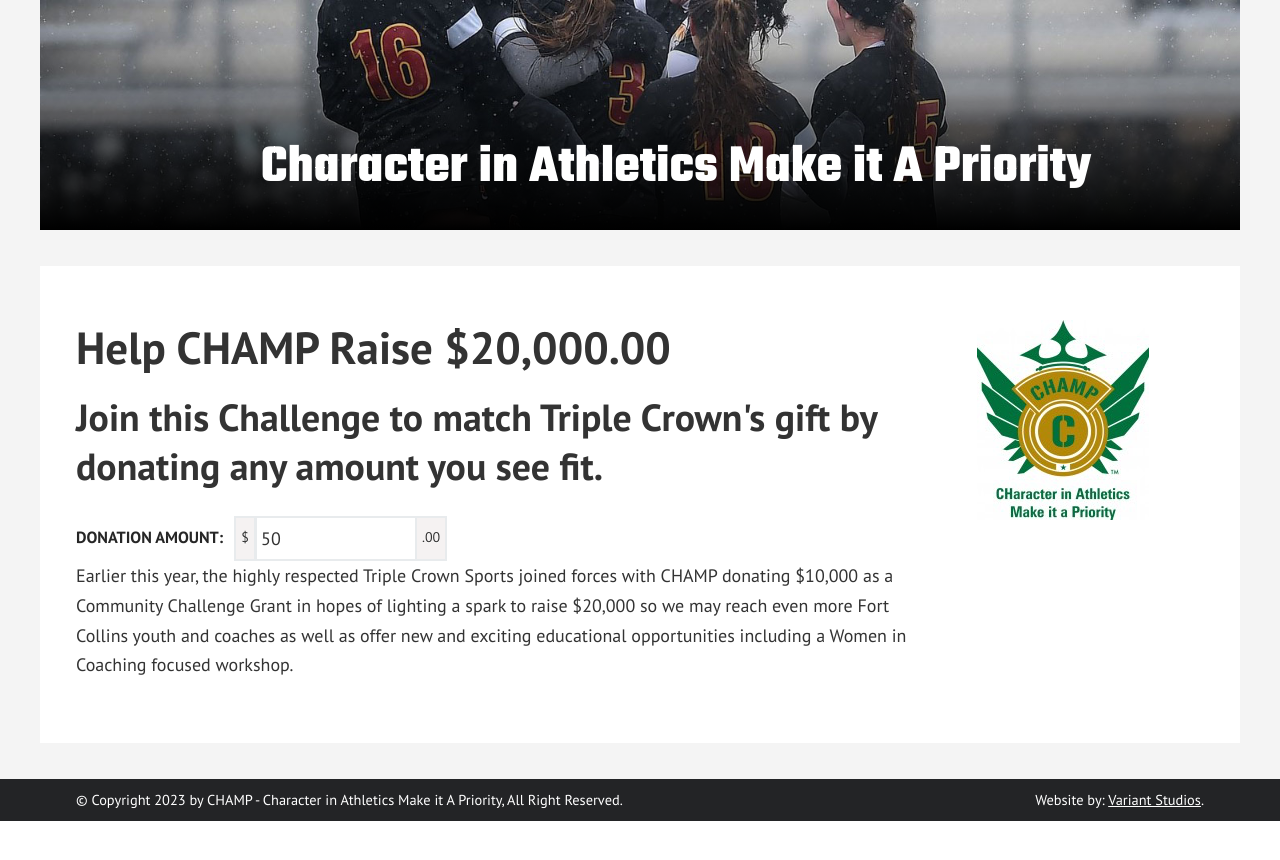
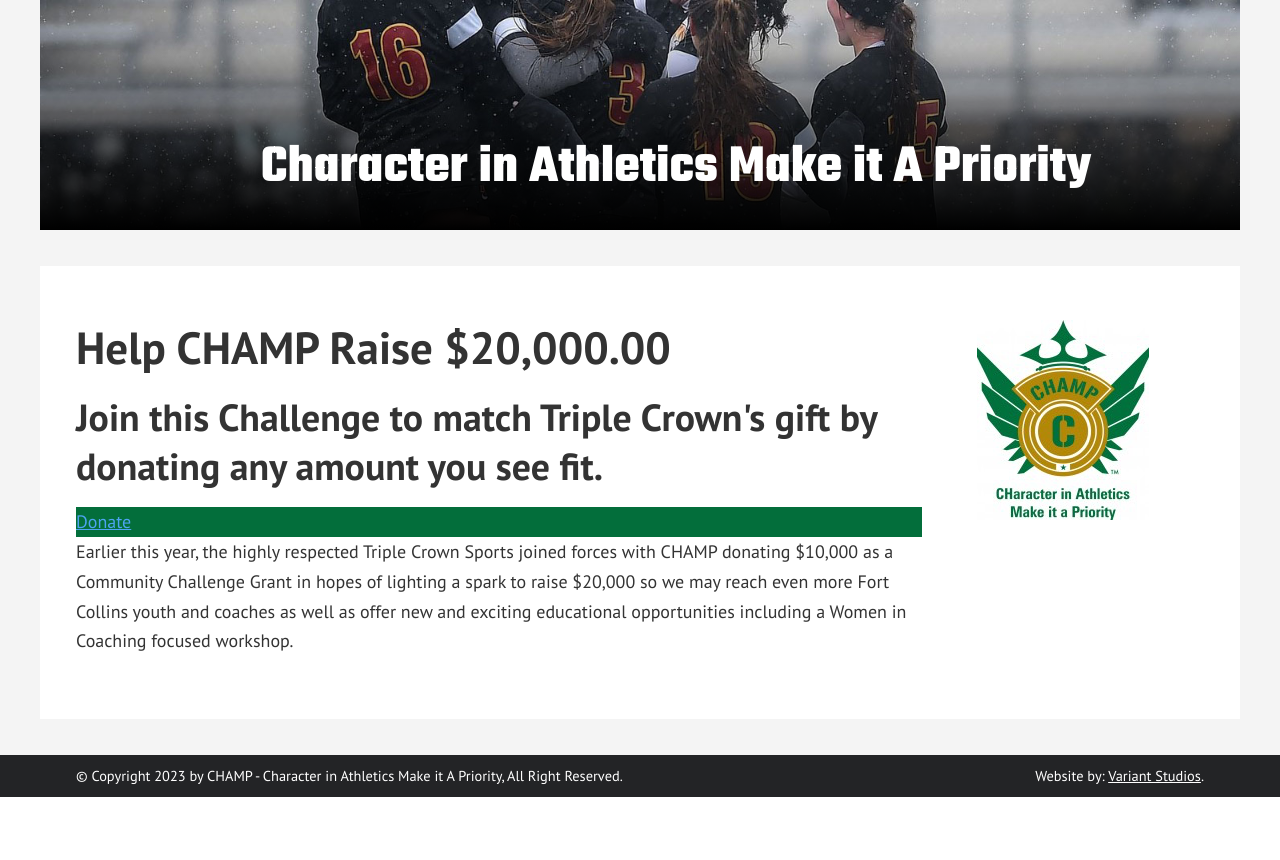
Before and after one commit to variantstudios/donate.champfc.com, a Jekyll site: the page built from index.html, in a window 1280 px wide. Shown: the top 860 px of the page. Built offline with Jekyll 4.4.1, drawn with Linux system fonts in a browser that asks for light colours; cached includes are drawn as plain includes.

Commit message:
Removed the dynamic form for static link/button to new Stripe donate page.

```diff
--- a/_layouts/front.html
+++ b/_layouts/front.html
@@ -23,7 +23,10 @@
                 <h3>Join this Challenge to match Triple Crown's gift by donating any amount you see fit.</h3>
 
                 <div class="clearfix">
-                <form id="stripeForm" action="https://wt-bbb812ec6f1b786e8adf620306562f3c-0.sandbox.auth0-extend.com/champ-donate?currency=USD&description={{page.stripe.description}}&amount={{page.stripe.price}}" method="POST">
+                    <a type="submit" class="stripe-button-el" style="visibility: visible;"
+                        href="https://buy.stripe.com/4gw8xea5n8Pv1c46oo" target="_blank"><span
+                            style="display: block; min-height: 30px;">Donate</span></a>
+                    <!-- <form id="stripeForm" action="https://wt-bbb812ec6f1b786e8adf620306562f3c-0.sandbox.auth0-extend.com/champ-donate?currency=USD&description={{page.stripe.description}}&amount={{page.stripe.price}}" method="POST">
                     <div class="clearfix">
                         <script src="https://checkout.stripe.com/checkout.js" class="stripe-button" data-key="{{page.stripe.public_key}}" data-amount=d ata-name="CHAMP" data-description="{{page.stripe.description}}" data-label="{{page.stripe.button_label}}" data-zip-code="true"
                             data-image="https://stripe.com/img/documentation/checkout/marketplace.png" data-locale="auto" data-allow-remember-me="true">
@@ -60,14 +63,17 @@
                 </label>
 
                     </div> {% endcomment %}
-                </form>
+                </form> -->
 
                 </div>
 
                 <div id="stripe-message-success" class="success">{{page.stripe.success_message}}</div>
                 <div id="stripe-message-fail" class="error">{{page.stripe.failure_message}}</div>
-            <p>Earlier this year, the highly respected Triple Crown Sports joined forces with CHAMP donating $10,000 as a Community Challenge Grant in hopes of lighting a spark to raise $20,000 so we may reach even more Fort Collins youth and coaches as
-                well as offer new and exciting educational opportunities including a Women in Coaching focused workshop.</p>
+                <p>Earlier this year, the highly respected Triple Crown Sports joined forces with CHAMP donating $10,000
+                    as a Community Challenge Grant in hopes of lighting a spark to raise $20,000 so we may reach even
+                    more Fort Collins youth and coaches as
+                    well as offer new and exciting educational opportunities including a Women in Coaching focused
+                    workshop.</p>
 
             </div>
 
```
Lines whose indentation alone changed are shown as unchanged.
